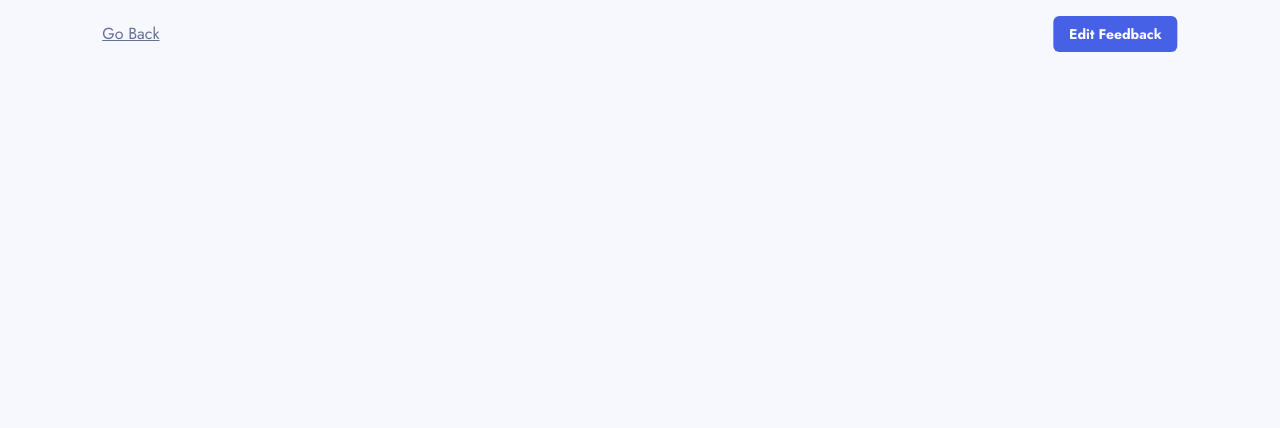
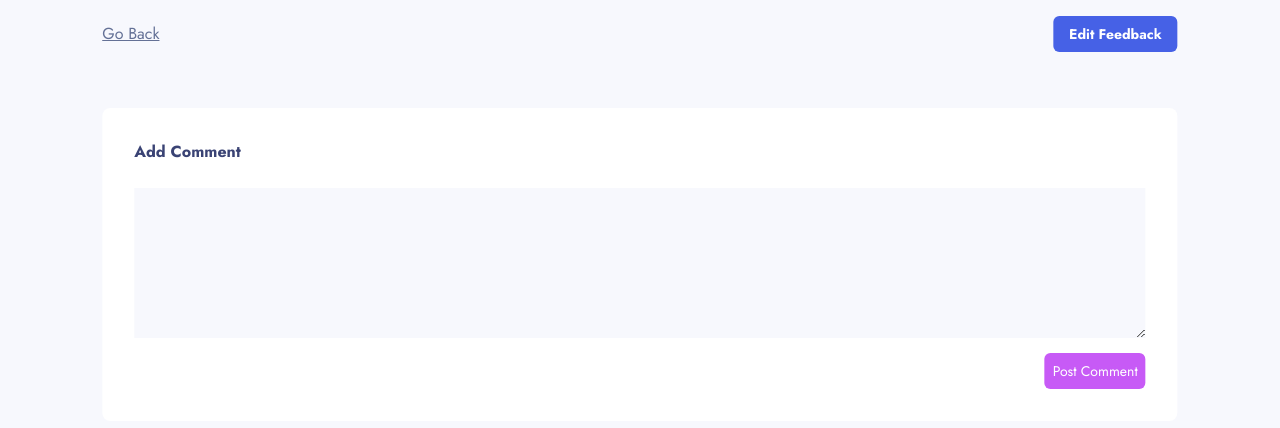
Before and after one commit to Ferperemero86/product-feedback, a Next.js app: page /post/1 in a window 1280 px wide. Shown: the top 428 px of the page. Built offline with nearby package versions, Linux system fonts and the light colour scheme.

Commit message:
Creat component to add comments

```diff
--- a/src/app/post/[id]/page.tsx
+++ b/src/app/post/[id]/page.tsx
@@ -1,9 +1,11 @@
 'use client';
 
-import { useState } from 'react';
+import { useState, FormEvent, useContext } from 'react';
 
-import { select } from '@/state/reducers/feedbacksSlice';
-import { useAppSelector } from '@/state/hooks';
+import { UserContext } from '@/contexts/UserContext';
+
+import { select, addComment } from '@/state/reducers/feedbacksSlice';
+import { useAppSelector, useAppDispatch } from '@/state/hooks';
 
 import { useRouter } from 'next/navigation';
 
@@ -14,6 +16,7 @@ import Form from '@/components/form/Form';
 import ModalBg from '@/components/ModalBg';
 
 import { Comment, CommentParams } from '@/state/types';
+import AddComment from '@/components/feedback/AddComment';
 
 interface PageProps {
   params: CommentParams;
@@ -38,6 +41,8 @@ const Comments = ({ comments, customStyles }: CommentsProps) => {
 export default function Page({ params }: PageProps) {
   const [isEditFormShowing, setEditFormShowing] = useState<boolean>(false);
   const { feedbacks } = useAppSelector(select);
+  const { user } = useContext(UserContext);
+  const dispatch = useAppDispatch();
 
   const router = useRouter();
   const feedbackId = parseInt(params.id);
@@ -58,6 +63,26 @@ export default function Page({ params }: PageProps) {
   ) => {
     e.preventDefault();
     router.back();
+  };
+
+  const submit = (e: FormEvent<HTMLFormElement>, content: string) => {
+    e.preventDefault();
+
+    const comment = {
+      id: 1,
+      content,
+      user,
+    };
+
+    if (feedback?.comments) {
+      const feedbackCopy = { ...feedback };
+      const commentsCopy = [...feedback.comments, comment];
+
+      feedbackCopy.comments = commentsCopy;
+
+      dispatch(addComment(feedbackCopy));
+      console.log('submit', feedbackCopy);
+    }
   };
 
   return (
@@ -94,6 +119,11 @@ export default function Page({ params }: PageProps) {
           </div>
         </div>
       </div>
+      <AddComment
+        buttonText="Post Comment"
+        customStyles="w-11/12 mx-auto bg-white p-8"
+        onSubmit={submit}
+      />
     </main>
   );
 }
--- /dev/null
+++ b/src/components/feedback/AddComment.tsx
@@ -0,0 +1,41 @@
+import { useState, ChangeEvent, FormEvent } from 'react';
+
+import TextArea from '@/components/form/TextArea';
+import Button from '@/components/form/Button';
+
+interface AddCommentProps {
+  buttonText: string;
+  customStyles?: string;
+  onSubmit: (event: FormEvent<HTMLFormElement>, content: string) => void;
+}
+
+export default function AddComment({
+  customStyles,
+  buttonText,
+  onSubmit,
+}: AddCommentProps) {
+  const [content, setContent] = useState<string>('');
+
+  const addDetails = (e: ChangeEvent<HTMLTextAreaElement>) => {
+    setContent(() => e.target.value);
+  };
+
+  return (
+    <form
+      className={`${customStyles} rounded-lg`}
+      onSubmit={(e) => onSubmit(e, content)}
+    >
+      <p className="text-secondary-third font-bold mb-6">Add Comment</p>
+      <TextArea
+        onChange={addDetails}
+        customStyles="w-full h-[150px] bg-secondary-second"
+      />
+      <div className="flex justify-end">
+        <Button
+          text={buttonText}
+          customStyles="bg-fourth-third text-white mt-2"
+        />
+      </div>
+    </form>
+  );
+}
--- a/src/contexts/UserContext.tsx
+++ b/src/contexts/UserContext.tsx
@@ -1,4 +1,6 @@
 import { User } from '@/state/types';
+
+import { data } from '../../data';
 
 import {
   createContext,
@@ -14,9 +16,7 @@ export interface UserContextProps {
 }
 
 const defaultState = {
-  user: {
-    LoggedIn: false,
-  },
+  user: data.currentUser,
   setUser: (user: User) => {},
 };
 
--- a/src/state/reducers/feedbacksSlice.ts
+++ b/src/state/reducers/feedbacksSlice.ts
@@ -57,6 +57,20 @@ export const feedbacksSlice = createSlice({
         (feedback) => feedback.id !== feedbackId,
       );
     },
+    addComment: (state, action: PayloadAction<Feedback>) => {
+      const feedbacks = [...state.feedbacks];
+      const newFeedback = action.payload;
+
+      const indexToUpdate = feedbacks.findIndex(
+        (obj) => obj.id === newFeedback.id,
+      );
+
+      if (indexToUpdate !== -1) {
+        feedbacks[indexToUpdate] = newFeedback;
+      }
+
+      state.feedbacks = feedbacks;
+    },
   },
 });
 
@@ -66,6 +80,7 @@ export const {
   deleteFeedback,
   createFeedback,
   updateFilteredFeedbacks,
+  addComment,
 } = feedbacksSlice.actions;
 
 // Other code such as selectors can use the imported `RootState` type
--- a/src/state/types.ts
+++ b/src/state/types.ts
@@ -34,7 +34,9 @@ export type Feedback = {
 };
 
 export type User = {
-  LoggedIn: boolean;
+  image: string;
+  name: string;
+  username: string;
 };
 
 export type FilterFeedback = {
--- a/src/styles/global.scss
+++ b/src/styles/global.scss
@@ -26,8 +26,13 @@ p {
   color: #647196;
 }
 
-a {
+a,
+button {
   cursor: pointer;
+
+  &:hover {
+    opacity: 0.8;
+  }
 }
 
 .arrow {
--- a/tailwind.config.js
+++ b/tailwind.config.js
@@ -39,6 +39,7 @@ module.exports = {
         fourth: {
           first: '#373F68',
           second: '#f2f4fe',
+          third: '#c75af6',
         },
       },
     },
```
